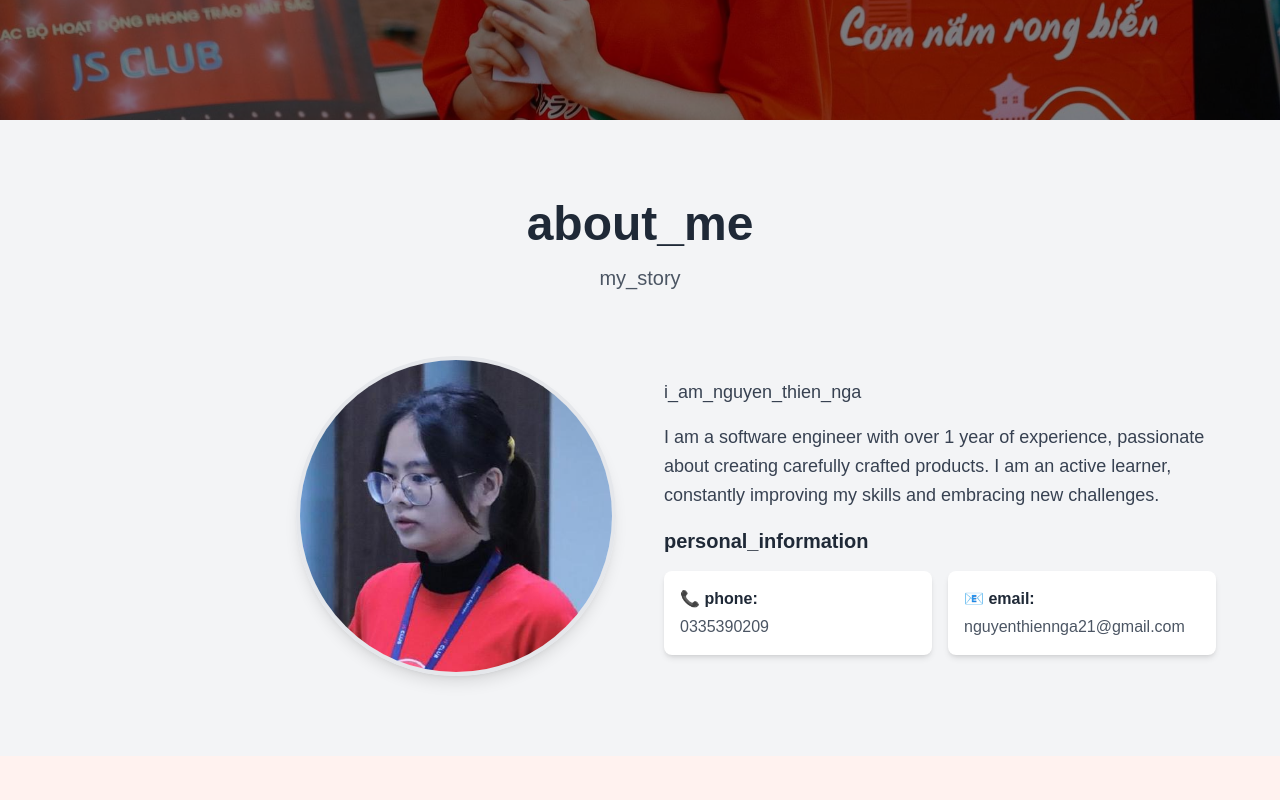
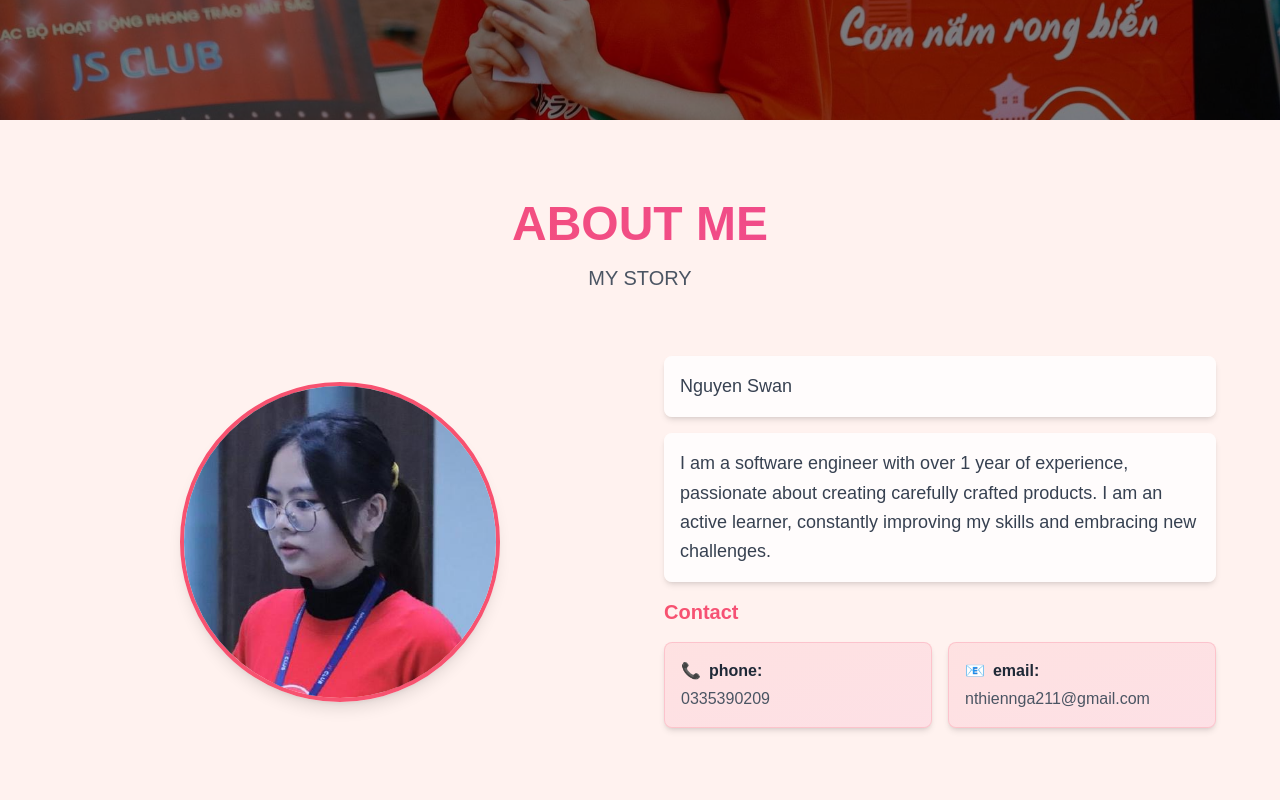
Before and after one commit to NguyenSwan/my_portfolio, a React (Create React App) app: page / in a window 1280 px wide. Shown: the part 680-1480 px from the top of the page. Built offline with nearby package versions, Linux system fonts and the light colour scheme.

Commit message:
fix about page

```diff
--- a/src/components/About.js
+++ b/src/components/About.js
@@ -1,48 +1,71 @@
-import { useTranslation } from 'react-i18next';
-import ava from '../assets/ava.jpeg';
+import { useTranslation } from "react-i18next";
+import ava from "../assets/ava.jpeg";
 
 function About() {
   const { t } = useTranslation();
 
   return (
-    <section id="about" className="about py-20 px-4 bg-gray-100 dark:bg-gray-800">
-      <div className="about-container max-w-6xl mx-auto">
+    <section id="about" className="about py-20 px-4 relative overflow-hidden">
+      {/* Colored wrapper/gradient background */}
+      <div className="about-container max-w-6xl mx-auto relative z-10">
         {/* Title */}
         <div className="about-me text-center mb-16">
-          <h1 className="title text-4xl md:text-5xl font-bold mb-4 text-gray-800 dark:text-white">{t('about_me')}</h1>
-          <p className="subtitle text-xl text-gray-600 dark:text-gray-300">{t('my_story')}</p>
+          <h1 className="title text-4xl md:text-5xl font-bold mb-4 text-gray-800 dark:text-white bg-gradient-to-r from-[#F75270] to-pink-500 bg-clip-text text-transparent dark:from-pink-300 dark:to-rose-400">
+            ABOUT ME
+          </h1>
+          <p className="subtitle text-xl text-gray-600 dark:text-gray-300">
+            MY STORY
+          </p>
         </div>
 
         {/* Main about */}
         <div className="main-about grid md:grid-cols-2 gap-12 items-center">
           {/* Profile image */}
-          <div className="about-img flex justify-center md:justify-end">
-            <img
-              src={ava}
-              alt="Profile Picture"
-              className="w-80 h-80 rounded-full object-cover shadow-lg border-4 border-gray-200 dark:border-gray-700"
-            />
+          <div className="about-img flex justify-center">
+            <div className="relative group">
+              <img
+                src={ava}
+                alt="Profile Picture"
+                className="w-80 h-80 rounded-full object-cover shadow-lg border-4 border-[#F75270] dark:border-pink-400 group-hover:scale-105 transition-transform duration-300"
+              />
+              {/* Glow effect on hover */}
+              <div className="absolute -inset-2 bg-gradient-to-r from-[#F75270] to-pink-500 rounded-full blur opacity-0 group-hover:opacity-30 transition-opacity duration-300"></div>
+            </div>
           </div>
 
           {/* Content */}
           <div className="about-content space-y-4">
-            <p className="story text-lg leading-relaxed text-gray-700 dark:text-gray-300">
-              {t('i_am_nguyen_thien_nga')}
+            <p className="story text-lg leading-relaxed text-gray-700 dark:text-gray-300 bg-white/80 dark:bg-gray-800/80 p-4 rounded-lg shadow-md">
+              {t("name")}
             </p>
-            <p className="story text-lg leading-relaxed text-gray-700 dark:text-gray-300">
-              {t('about_description')}
+            <p className="story text-lg leading-relaxed text-gray-700 dark:text-gray-300 bg-white/80 dark:bg-gray-800/80 p-4 rounded-lg shadow-md">
+              {t("about_description")}
             </p>
-            <h3 className="story text-xl font-semibold text-gray-800 dark:text-white">
-              {t('personal_information')}
+            <h3 className="story text-xl font-semibold text-gray-800 dark:text-white bg-gradient-to-r from-[#F75270] to-pink-500 bg-clip-text text-transparent dark:from-pink-300 dark:to-rose-400">
+              {t("contact")}
             </h3>
             <div className="info-container grid md:grid-cols-2 gap-4">
-              <div className="info-item bg-white dark:bg-gray-700 p-4 rounded-lg shadow-md">
-                <p className="info-title font-semibold text-gray-800 dark:text-white mb-1">📞 {t('phone')}:</p>
-                <p className="info-value text-gray-600 dark:text-gray-300">0335390209</p>
+              <div className="info-item bg-gradient-to-br from-[#F75270]/10 to-pink-500/10 dark:from-pink-500/20 dark:to-rose-500/20 p-4 rounded-lg shadow-md border border-[#F75270]/20 dark:border-pink-400/30">
+                <p className="info-title font-semibold text-gray-800 dark:text-white mb-1 flex items-center">
+                  <span className="mr-2 text-[#F75270] dark:text-pink-400">
+                    📞
+                  </span>{" "}
+                  {t("phone")}:
+                </p>
+                <p className="info-value text-gray-600 dark:text-gray-300">
+                  0335390209
+                </p>
               </div>
-              <div className="info-item bg-white dark:bg-gray-700 p-4 rounded-lg shadow-md">
-                <p className="info-title font-semibold text-gray-800 dark:text-white mb-1">📧 {t('email')}:</p>
-                <p className="info-value text-gray-600 dark:text-gray-300">nguyenthiennga21@gmail.com</p>
+              <div className="info-item bg-gradient-to-br from-[#F75270]/10 to-pink-500/10 dark:from-pink-500/20 dark:to-rose-500/20 p-4 rounded-lg shadow-md border border-[#F75270]/20 dark:border-pink-400/30">
+                <p className="info-title font-semibold text-gray-800 dark:text-white mb-1 flex items-center">
+                  <span className="mr-2 text-[#F75270] dark:text-pink-400">
+                    📧
+                  </span>{" "}
+                  {t("email")}:
+                </p>
+                <p className="info-value text-gray-600 dark:text-gray-300">
+                  nthiennga211@gmail.com
+                </p>
               </div>
             </div>
           </div>
```
